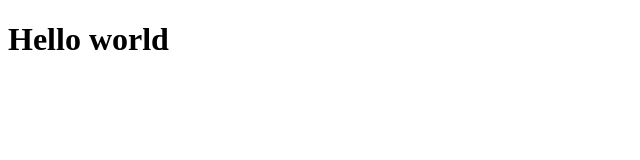
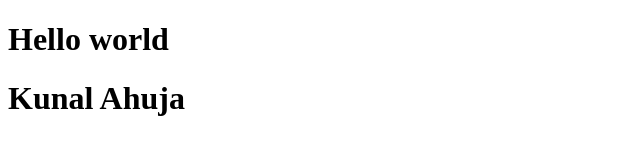
Before and after one commit to Kunala6051/Revision, a plain HTML site: page index.html in a window 1280 px wide. Shown: the whole page, without its empty margins (0-640 px from the left). Drawn offline with Linux system fonts and the light colour scheme.

Commit message:
Name Added

```diff
--- a/index.html
+++ b/index.html
@@ -7,5 +7,6 @@
 </head>
 <body>
 <h1>Hello world</h1>
+<h1>Kunal Ahuja</h1>
 </body>
 </html>
```
